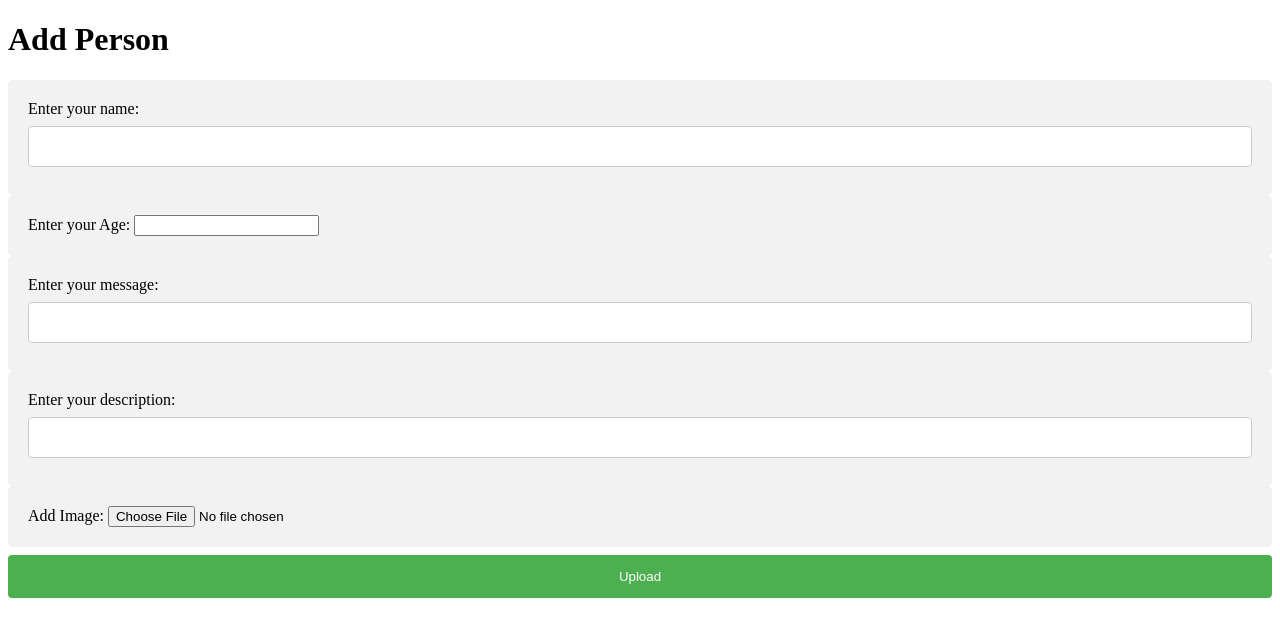
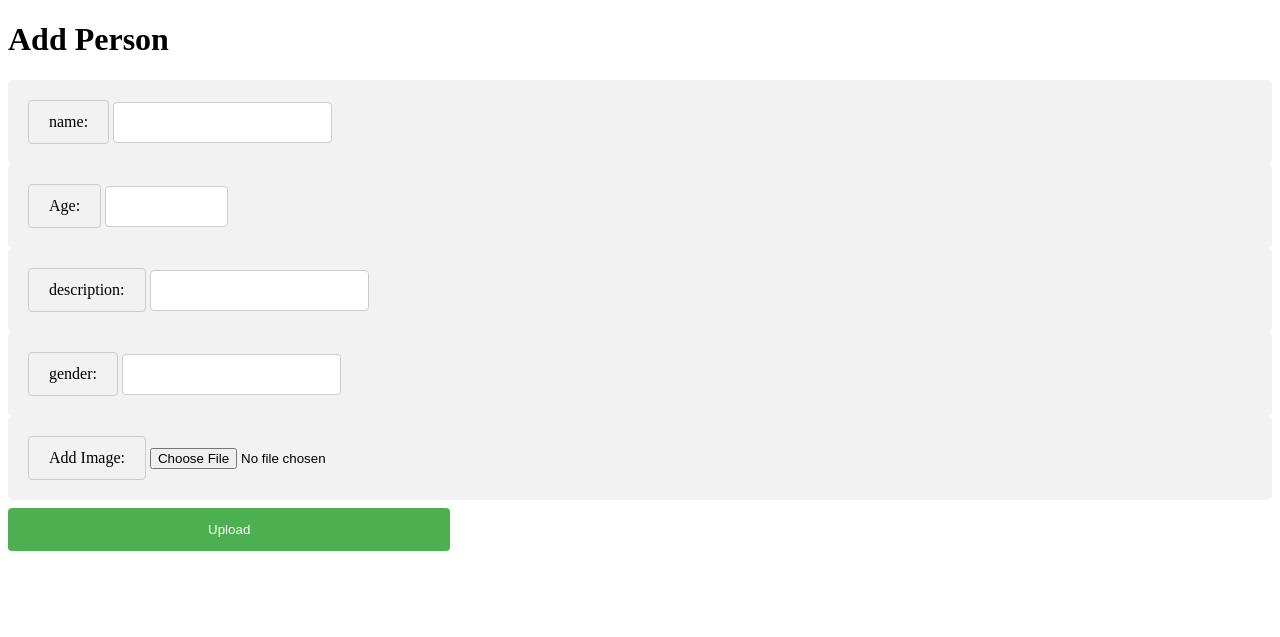
Before and after one commit to S3vior/backend, a Flask app: page /person in a window 1280 px wide. Shown: the top 637 px of the page. Run offline with Flask 3, Linux system fonts and the light colour scheme.

Commit message:
Created Missing_person & finded_person tables

```diff
--- a/db.py
+++ b/db.py
@@ -9,14 +9,23 @@ def get_db():
 
 def create_tables():
     tables = [
-        """CREATE TABLE IF NOT EXISTS persons(
+        """CREATE TABLE IF NOT EXISTS MissingPerson(
                 id INTEGER PRIMARY KEY AUTOINCREMENT,
                 name TEXT NOT NULL,
                 age INTEGER,
                 description TEXT,
+                date TEXT,
                 image Text,
-				message TEXT
-            )
+				gender TEXT )
+            """,
+             """CREATE TABLE IF NOT EXISTS FindedPerson(
+                id INTEGER PRIMARY KEY AUTOINCREMENT,
+                name TEXT NOT NULL,
+                age INTEGER,
+                description TEXT,
+                date TEXT,
+                image Text,
+				gender TEXT )
             """,
             """CREATE TABLE IF NOT EXISTS users(
                 id INTEGER PRIMARY KEY AUTOINCREMENT,
--- a/main.py
+++ b/main.py
@@ -1,9 +1,8 @@
 """
     API REST con Python 3 y SQLite 3
 """
-from flask import Flask, jsonify, request, redirect ,render_template
-import person_controller
-import user_controller
+from flask import Flask, jsonify, request, redirect ,render_template ,  make_response
+import missing_person_controller , user_controller , faces_controller ,finded_person_controller
 import face_recognition
 from db import create_tables
 import json
@@ -15,20 +14,34 @@ import urllib.request
 import ast
 import numpy as np
 
-from flask_login import current_user, login_user ,LoginManager ,logout_user ,login_required
-from werkzeug.security import generate_password_hash, check_password_hash
+import time
+import atexit
+
+from apscheduler.schedulers.background import BackgroundScheduler
+
+# from flask_login import current_user, login_user ,LoginManager ,logout_user ,login_required
+# from werkzeug.security import generate_password_hash, check_password_hash
 
 
 app = Flask(__name__)
 
 
 
-login = LoginManager()
+# login = LoginManager()
 
 # @app.before_first_request
 # def create_all():
 #    db.create_all()
+# Declaration of the task as a function.
+def print_date_time():
+    print(time.strftime("%A, %d. %B %Y %I:%M:%S %p"))
 
+
+scheduler = BackgroundScheduler()
+# Create the job
+scheduler.add_job(func=print_date_time, trigger="interval", seconds=30)
+# Start the scheduler
+scheduler.start()
 
 cloudinary.config(
   cloud_name = "khaledelabady11",
@@ -52,7 +65,7 @@ def allowed_file(filename):
 
 
 def detect_faces_in_image(person_id):
-    person = person_controller.get_by_id(person_id)
+    person = missing_person_controller.get_by_id(person_id)
     response = urllib.request.urlopen(person[5])
     image = face_recognition.load_image_file(response)
     face_encodings = face_recognition.face_encodings(image)[0]
@@ -66,9 +79,9 @@ def detect_faces_in_image(person_id):
 # def check_password(self,password):
 #      return check_password_hash(self.password_hash,password)
 
-@login.user_loader
-def load_user(id):
-    return user_controller.get_by_id(id)
+# @login.user_loader
+# def load_user(id):
+#     return user_controller.get_by_id(id)
 
 
 # --------------------------------------------------------------------------------------------------------------
@@ -83,12 +96,13 @@ def upload_image():
     # Check if a valid image file was uploaded
     if request.method == 'POST':
         name = request.form.get("name")
-        message = request.form.get("message")
         age = request.form.get("age")
         description = request.form.get("description")
+        date = time.strftime("%A, %d. %B %Y %I:%M:%S %p")
         file =request.files["file"]
         image= uploader(file)
-        result = person_controller.insert_person(name,age,message,description,image)
+        gender=request.form.get("gender")
+        result = missing_person_controller.insert_person(name,age,description,date,image,gender)
         return jsonify(result)
 
 
@@ -97,7 +111,7 @@ def upload_image():
 
 @app.route('/persons', methods=["GET"])
 def list_persons():
-    persons = person_controller.get_persons()
+    persons = missing_person_controller.get_persons()
 
     return render_template("index.html",data = persons)
 
@@ -112,7 +126,7 @@ def list_persons():
 
 @app.route('/api/persons', methods=["GET"])
 def get_persons():
-    persons = person_controller.get_persons()
+    persons = missing_person_controller.get_persons()
     person_list = []
     for person in persons:
         # detect_faces_in_image(person[0])
@@ -122,8 +136,10 @@ def get_persons():
                 "name": person[1],
                 "age": person[2],
                 "description": person[3],
-                "message": person[4],
-                "image": person[5]
+                "date": person[4],
+                "image": person[5],
+                "gender": person[6]
+
             }
         )
     return jsonify(person_list)
@@ -139,7 +155,7 @@ def insert_person():
     message = person_details["message"]
     age = person_details["age"]
     description = person_details["description"]
-    result = person_controller.insert_person(name,age,description, message,image)
+    result = missing_person_controller.insert_person(name,age,description, message,image)
     return jsonify(result)
 
 
@@ -148,20 +164,20 @@ def update_person(id):
     person_details = request.get_json()
     name = person_details["name"]
     message = person_details["message"]
-    result = person_controller.update_person(id,name, message)
+    result = missing_person_controller.update_person(id,name, message)
     return jsonify(result)
 
 
 @app.route("/api/persons/<id>", methods=["DELETE"])
 def delete_person(id):
-    result = person_controller.delete_person(id)
+    result = missing_person_controller.delete_person(id)
     return jsonify(result)
 
 
 
 @app.route("/api/persons/<id>", methods=["GET"])
 def get_person_by_id(id):
-    person = person_controller.get_by_id(id)
+    person = missing_person_controller.get_by_id(id)
     json_str= {
                 "id": person[0],
                 "name": person[1],
@@ -190,8 +206,8 @@ def get_faces():
 
 @app.route("/api/persons/<id>/similar")
 def find_similar(id):
-    persons = person_controller.get_persons()
-    person= person_controller.get_by_id(id)
+    persons = missing_person_controller.get_persons()
+    person= missing_person_controller.get_by_id(id)
     response = urllib.request.urlopen(person[5])
     image = face_recognition.load_image_file(response)
     p1= face_recognition.face_encodings(image)
@@ -223,7 +239,7 @@ def login():
         user = user_controller.get_by_email(email)
         if user is not None :
             # login_user(user)
-            return redirect('/api/persons')
+            return "Success", 200
 
     return render_template('login.html')
 
@@ -238,10 +254,10 @@ def register():
         password = request.form['password']
 
         if user_controller.get_by_email(email):
-            return ('Email already Present')
+            return ('Email already Present') , 400   # Bad Request
 
         user = user_controller.insert_user(name,email,password)
-        return jsonify(user)
+        return "Success", 200
     return render_template('register.html')
 
 @app.route('/api/users', methods=["GET"])
@@ -260,8 +276,8 @@ def get_users():
 
 @app.route('/logout')
 def logout():
-    logout_user()
-    return redirect('/blogs')
+    # logout_user()
+    return redirect('/register')
 
 if __name__ == "__main__":
     create_tables()
--- a/templates/form.html
+++ b/templates/form.html
@@ -2,9 +2,30 @@
 <html>
 <style>
 input[type=text], select {
-  width: 100%;
+  width: 40;
   padding: 12px 20px;
-  margin: 8px 0;
+  margin-left: 60px 0;
+  display: inline-block;
+  border: 1px solid #ccc;
+  border-radius: 4px;
+  box-sizing: border-box;
+}
+input[type=INT], select {
+  width: 10%;
+  padding: 12px 20px;
+  margin-bottom: 6px 0;
+  margin-right: 100px 0;
+  display: inline-block;
+  border: 1px solid #ccc;
+  border-radius: 4px;
+  box-sizing: border-box;
+}
+
+label, select {
+  width:40;
+  padding: 12px 20px;
+  margin-bottom: 6px 0;
+  margin-right: 100px 0;
   display: inline-block;
   border: 1px solid #ccc;
   border-radius: 4px;
@@ -12,7 +33,7 @@ input[type=text], select {
 }
 
 input[type=submit] {
-  width: 100%;
+  width: 35%;
   background-color: #4CAF50;
   color: white;
   padding: 14px 20px;
@@ -45,20 +66,20 @@ div {
 </form> -->
 <form action="" method="POST" enctype="multipart/form-data">
   <div class="form-example">
-    <label for="name">Enter your name: </label>
+    <label for="name">name: </label>
     <input type="text" name="name" id="name" required>
   </div>
   <div class="form-example">
-    <label for="age">Enter your Age: </label>
+    <label for="age">Age: </label>
     <input type="INT" name="age" id="age" required>
   </div>
   <div class="form-example">
-    <label for="message">Enter your message: </label>
-    <input type="text" name="message" id="message" required>
+    <label for="description">description: </label>
+    <input type="text" name="description" id="description" required >
   </div>
   <div class="form-example">
-    <label for="description">Enter your description: </label>
-    <input type="text" name="description" id="description" required>
+    <label for="gender">gender: </label>
+    <input type="text" name="gender" id="gender" required>
   </div>
   <div class="form-example">
     <label for="Image">Add Image: </label>
```
Also changed, not shown: finded_person_controller.py (added, +45 -0 lines), missing_person_controller.py (renamed from person_controller.py, +7 -7 lines), templates/index.html (+6 -4 lines), persons.db.
